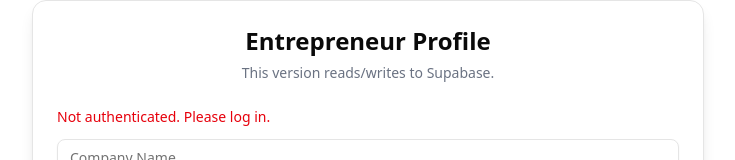
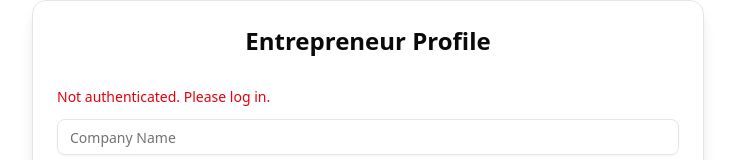
Before and after one commit to mauriciovillalobos05/hric, a React (Vite) app in the folder frontend/: page /complete-profile/entrepreneur in a window 1280 px wide. Shown: the top 160 px of the page, without its empty margins (272-1007 px from the left). Built offline with nearby package versions, Linux system fonts and the light colour scheme; no server answers.

Commit message:
deleted 'this version writes to supabase'

```diff
--- a/frontend/src/pages/complete-profile/EntrepreneurProfile.jsx
+++ b/frontend/src/pages/complete-profile/EntrepreneurProfile.jsx
@@ -507,7 +507,6 @@ export default function EntrepreneurProfile() {
             Entrepreneur Profile
           </CardTitle>
           <p className="text-sm text-gray-500">
-            This version reads/writes to Supabase.
           </p>
         </CardHeader>
         <CardContent>
```
